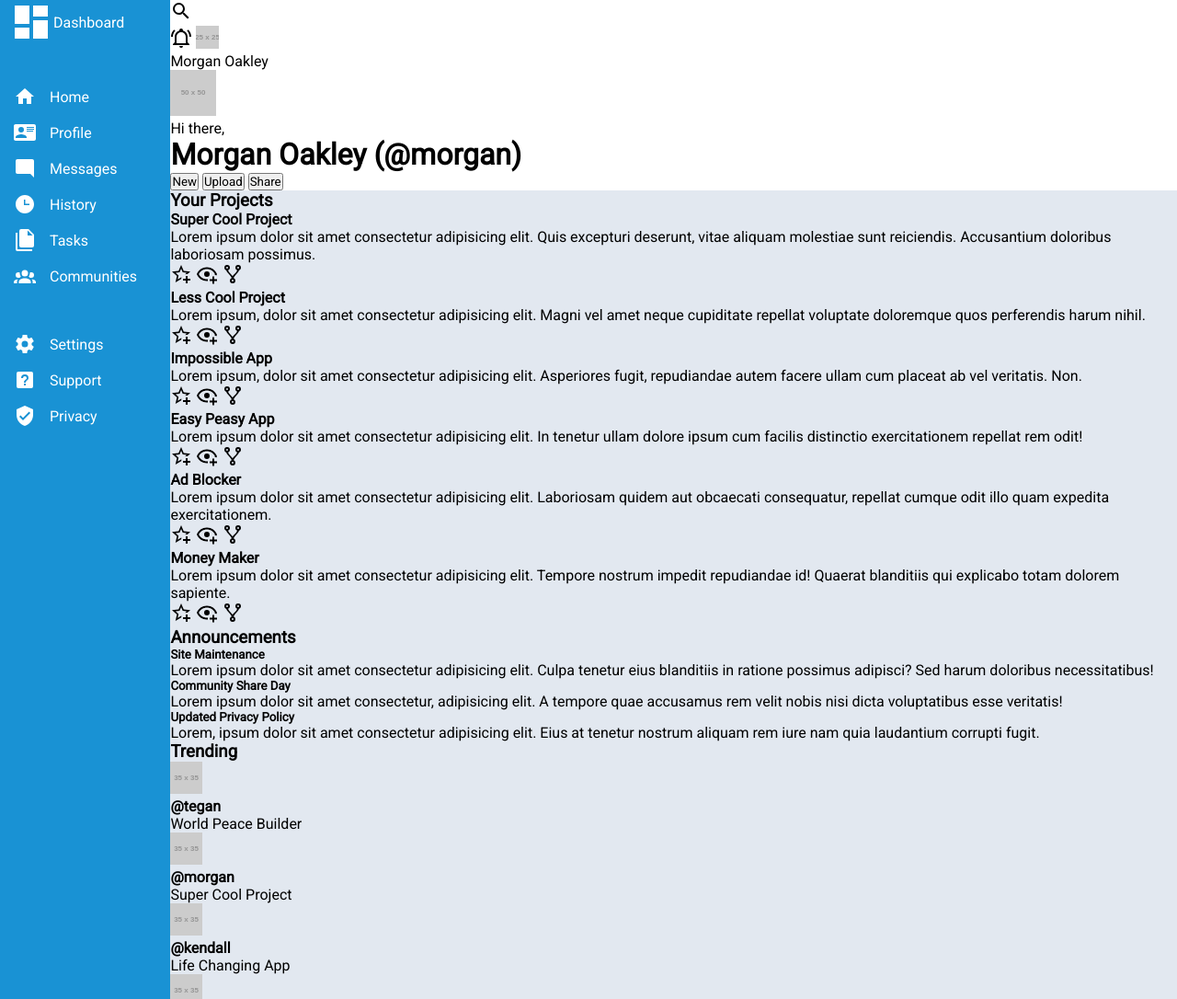
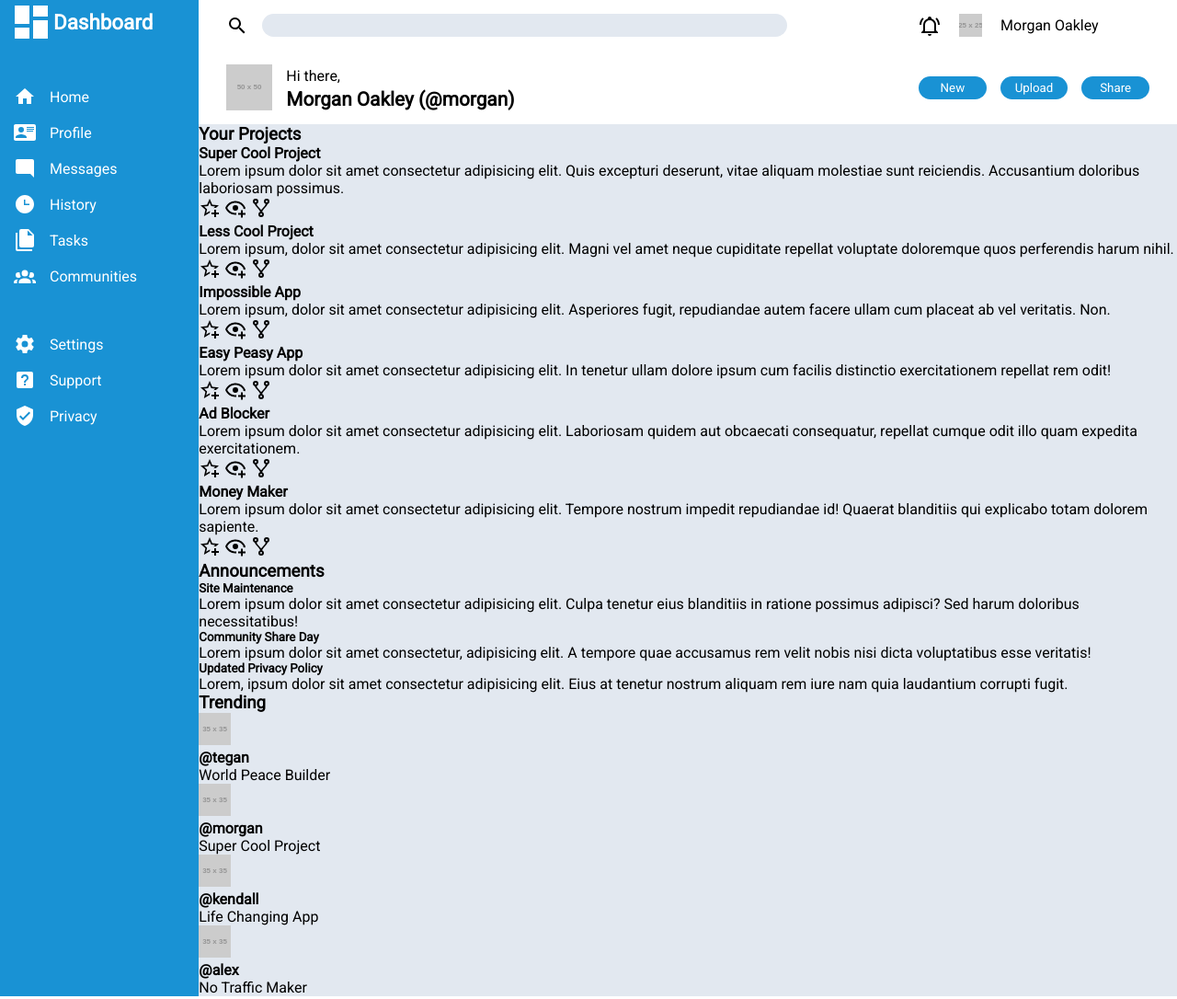
Before and after one commit to AntanasPuzas/odin-admin-dashboard, a plain HTML site: page index.html in a window 1280 px wide. Shown: the top 1086 px of the page at 92% size. Drawn offline with Linux system fonts and the light colour scheme; placeholder pictures from the web are drawn by us.

Commit message:
Initial header grid layout

```diff
--- a/index.html
+++ b/index.html
@@ -12,30 +12,28 @@
 <body>
     <div class="container">
         <div class="header">
-            <div>
+            <div class="search">
                 <div>
                     <svg viewBox="0 0 24 24">
                         <path fill="currentColor"
                             d="M9.5,3A6.5,6.5 0 0,1 16,9.5C16,11.11 15.41,12.59 14.44,13.73L14.71,14H15.5L20.5,19L19,20.5L14,15.5V14.71L13.73,14.44C12.59,15.41 11.11,16 9.5,16A6.5,6.5 0 0,1 3,9.5A6.5,6.5 0 0,1 9.5,3M9.5,5C7,5 5,7 5,9.5C5,12 7,14 9.5,14C12,14 14,12 14,9.5C14,7 12,5 9.5,5Z" />
                     </svg>
-                    <div class="search-bar"></div>
+                    <input type=text id=search-bar class="search-bar"></input>
                 </div>
                 <div>
                     <svg viewBox="0 0 24 24">
                         <path fill="currentColor"
                             d="M10,21H14A2,2 0 0,1 12,23A2,2 0 0,1 10,21M21,19V20H3V19L5,17V11C5,7.9 7.03,5.17 10,4.29C10,4.19 10,4.1 10,4A2,2 0 0,1 12,2A2,2 0 0,1 14,4C14,4.1 14,4.19 14,4.29C16.97,5.17 19,7.9 19,11V17L21,19M17,11A5,5 0 0,0 12,6A5,5 0 0,0 7,11V18H17V11M19.75,3.19L18.33,4.61C20.04,6.3 21,8.6 21,11H23C23,8.07 21.84,5.25 19.75,3.19M1,11H3C3,8.6 3.96,6.3 5.67,4.61L4.25,3.19C2.16,5.25 1,8.07 1,11Z" />
                     </svg>
-                    <img src="https://dummyimage.com/25x25/fff/aaa" alt="profile-picture-small">
+                    <img src="https://dummyimage.com/25x25/000/fff" alt="profile-picture-small">
                     <p>Morgan Oakley</p>
                 </div>
             </div>
-            <div>
+            <div class="user">
                 <div>
-                    <img src="https://dummyimage.com/50x50/fff/aaa" alt="profile-picture-large">
-                    <div>
-                        <p>Hi there,</p>
-                        <h1>Morgan Oakley (@morgan)</h1>
-                    </div>
+                    <img src="https://dummyimage.com/50x50/000/fff" alt="profile-picture-large">
+                    <p>Hi there,</p>
+                    <h2>Morgan Oakley (@morgan)</h2>
                 </div>
                 <div>
                     <button>New</button>
@@ -49,7 +47,7 @@
                 <svg viewBox="0 0 24 24">
                     <path fill="currentColor" d="M13,3V9H21V3M13,21H21V11H13M3,21H11V15H3M3,13H11V3H3V13Z" />
                 </svg>
-                <p>Dashboard</p>
+                <h1>Dashboard</h1>
             </div>
             <ul>
                 <li>
@@ -263,28 +261,28 @@
                 <h3>Trending</h3>
                 <div>
                     <div>
-                        <img src="https://dummyimage.com/35x35/fff/aaa" alt="profile-picture-medium">
+                        <img src="https://dummyimage.com/35x35/000/fff" alt="profile-picture-medium">
                         <div>
                             <h4>@tegan</h4>
                             <p>World Peace Builder</p>
                         </div>
                     </div>
                     <div>
-                        <img src="https://dummyimage.com/35x35/fff/aaa" alt="profile-picture-medium">
+                        <img src="https://dummyimage.com/35x35/000/fff" alt="profile-picture-medium">
                         <div>
                             <h4>@morgan</h4>
                             <p>Super Cool Project</p>
                         </div>
                     </div>
                     <div>
-                        <img src="https://dummyimage.com/35x35/fff/aaa" alt="profile-picture-medium">
+                        <img src="https://dummyimage.com/35x35/000/fff" alt="profile-picture-medium">
                         <div>
                             <h4>@kendall</h4>
                             <p>Life Changing App</p>
                         </div>
                     </div>
                     <div>
-                        <img src="https://dummyimage.com/35x35/fff/aaa" alt="profile-picture-medium">
+                        <img src="https://dummyimage.com/35x35/000/fff" alt="profile-picture-medium">
                         <div>
                             <h4>@alex</h4>
                             <p>No Traffic Maker</p>
--- a/style.css
+++ b/style.css
@@ -11,19 +11,87 @@ svg {
     width: 24px;
 }
 
-body {
-    margin: 0;
-    padding: 0;
+h1 {
+    font-size: 1.4em;
+}
+
+h2 {
+    font-size: 1.3em;
 }
 
 .container {
     display: grid;
-    grid-template-areas: "sidebar header"
+    grid-template-areas:
+        "sidebar header"
         "sidebar main";
 }
 
 .header {
     grid-area: header;
+    display: grid;
+    grid-template-rows: 1fr 2fr;
+    gap: 30px;
+    padding: 15px 30px;
+}
+
+.header .search {
+    display: grid;
+    grid-template-columns: 3fr 1fr;
+    align-items: center;
+}
+
+.header .search>div:first-child {
+    display: grid;
+    grid-template-columns: auto 1fr;
+    align-items: center;
+    gap: 15px;
+}
+
+.header .search .search-bar {
+    background-color: #e2e8f0;
+    width: 80%;
+    align-self: center;
+    border: none;
+    border-radius: 15px;
+    height: 25px;
+}
+
+.header .search>div:nth-child(2) {
+    display: grid;
+    grid-template-columns: auto auto 1fr;
+    align-items: center;
+    gap: 20px;
+}
+
+.header .user {
+    display: grid;
+    grid-template-columns: 3fr 1fr;
+    align-items: center;
+}
+
+.header .user>div:first-child {
+    display: grid;
+    grid-template: 1fr 1fr / auto 1fr;
+    align-items: center;
+    column-gap: 15px;
+}
+
+.header .user>div:first-child>img {
+    grid-area: 1 / 1 / -1 / 2;
+}
+
+.header .user>div:nth-child(2) {
+    display: grid;
+    grid-template-columns: 1fr 1fr 1fr;
+    gap: 15px;
+}
+
+.header .user>div:nth-child(2)>button {
+    border: none;
+    border-radius: 15px;
+    background-color: #1992d4;
+    color: white;
+    padding: 5px 15px;
 }
 
 .sidebar {
```
